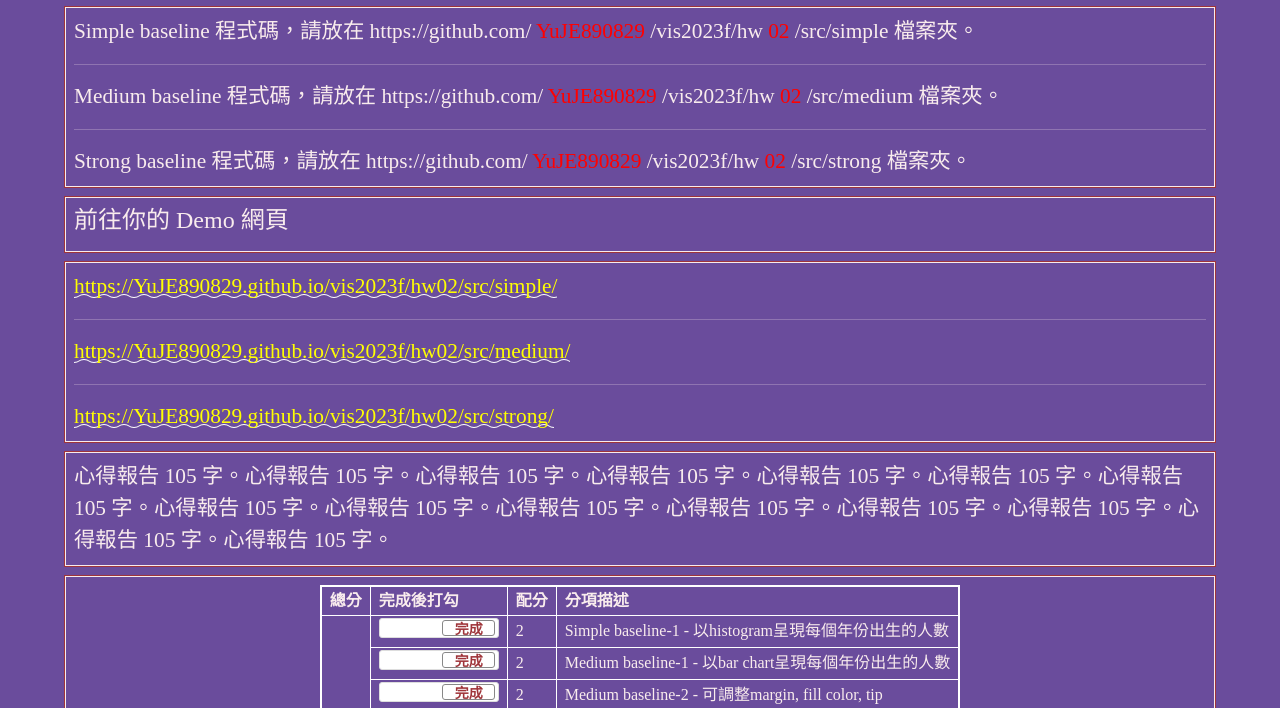
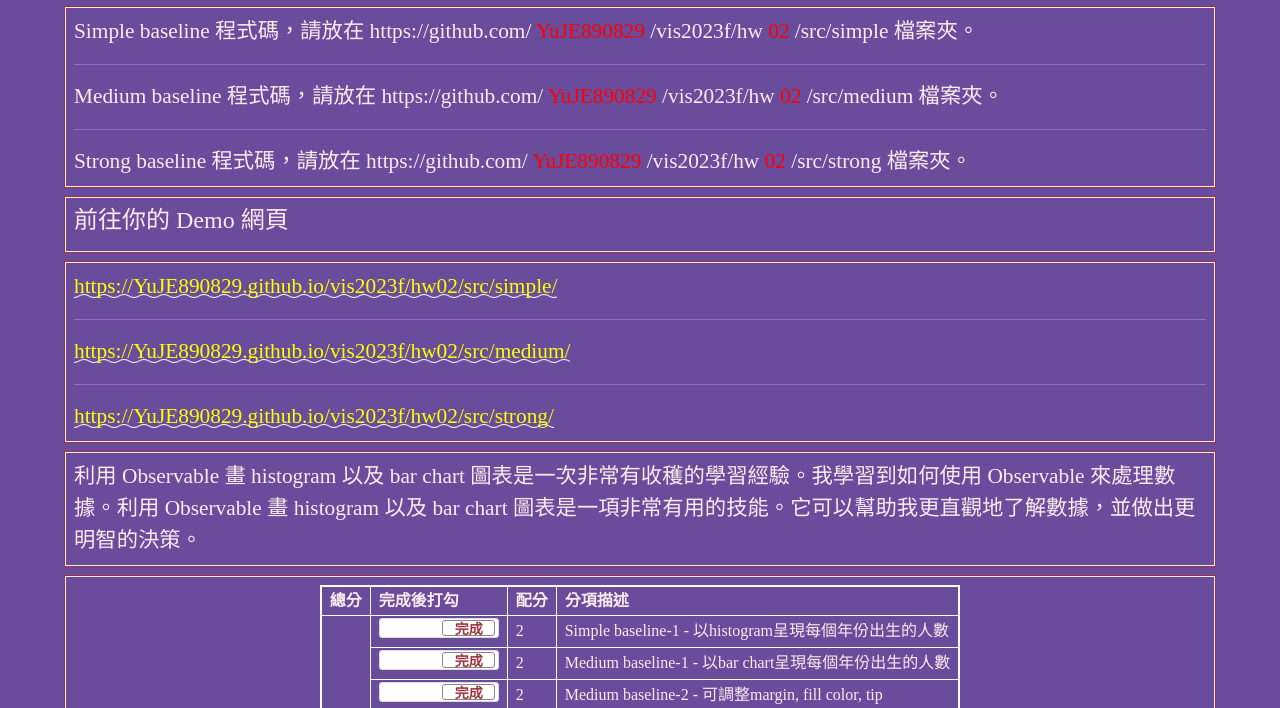
Before and after one commit to YuJE890829/vis2023f, a plain HTML site: page hw02/index.html in a window 1280 px wide. Shown: the part 86-794 px from the top of the page. Drawn offline with nearby package versions, Linux system fonts and the light colour scheme.

Commit message:
Update index.html

```diff
--- a/hw02/index.html
+++ b/hw02/index.html
@@ -228,7 +228,7 @@
 
   <div class="row hw12">
     <div class="col-md-12 twenty">
-      心得報告 105 字。心得報告 105 字。心得報告 105 字。心得報告 105 字。心得報告 105 字。心得報告 105 字。心得報告 105 字。心得報告 105 字。心得報告 105 字。心得報告 105 字。心得報告 105 字。心得報告 105 字。心得報告 105 字。心得報告 105 字。心得報告 105 字。
+      利用 Observable 畫 histogram 以及 bar chart 圖表是一次非常有收穫的學習經驗。我學習到如何使用 Observable 來處理數據。利用 Observable 畫 histogram 以及 bar chart 圖表是一項非常有用的技能。它可以幫助我更直觀地了解數據，並做出更明智的決策。
     </div>
   </div>
 
```
